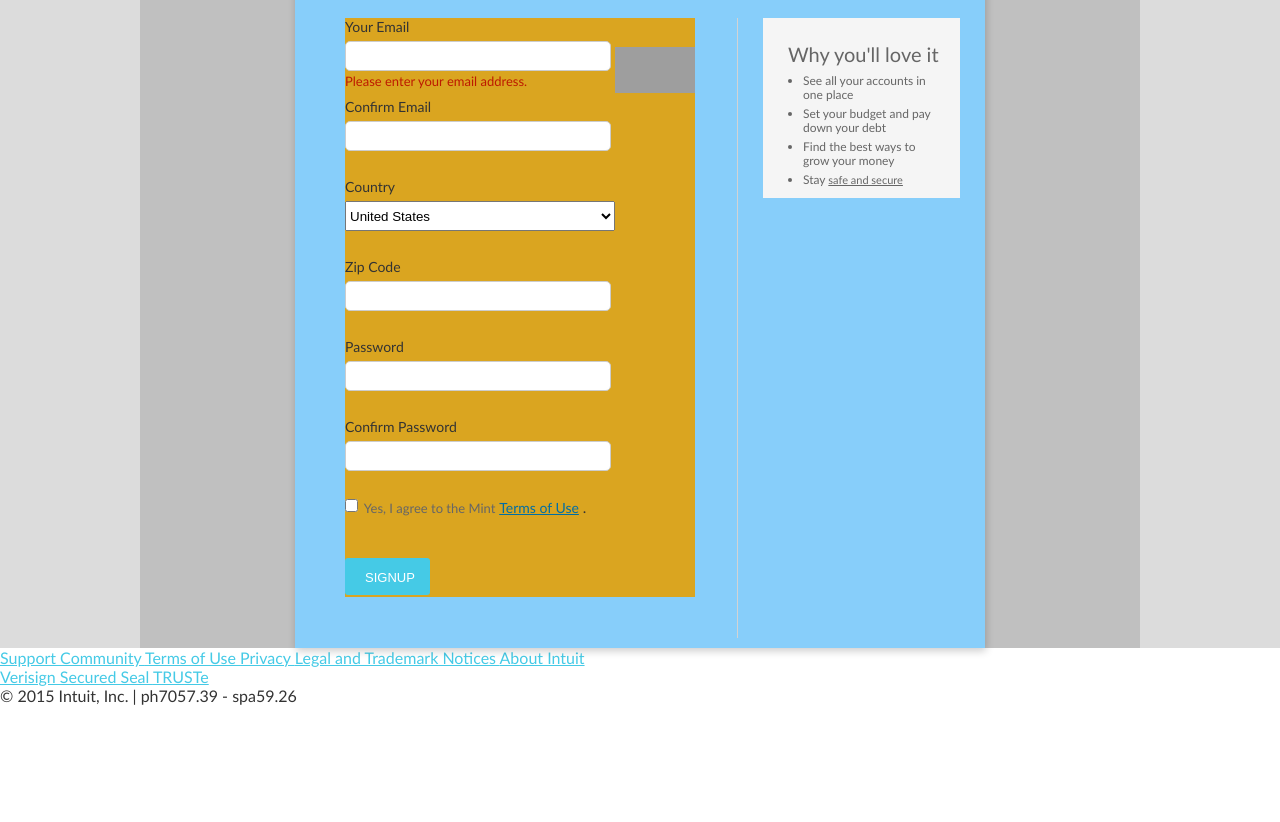
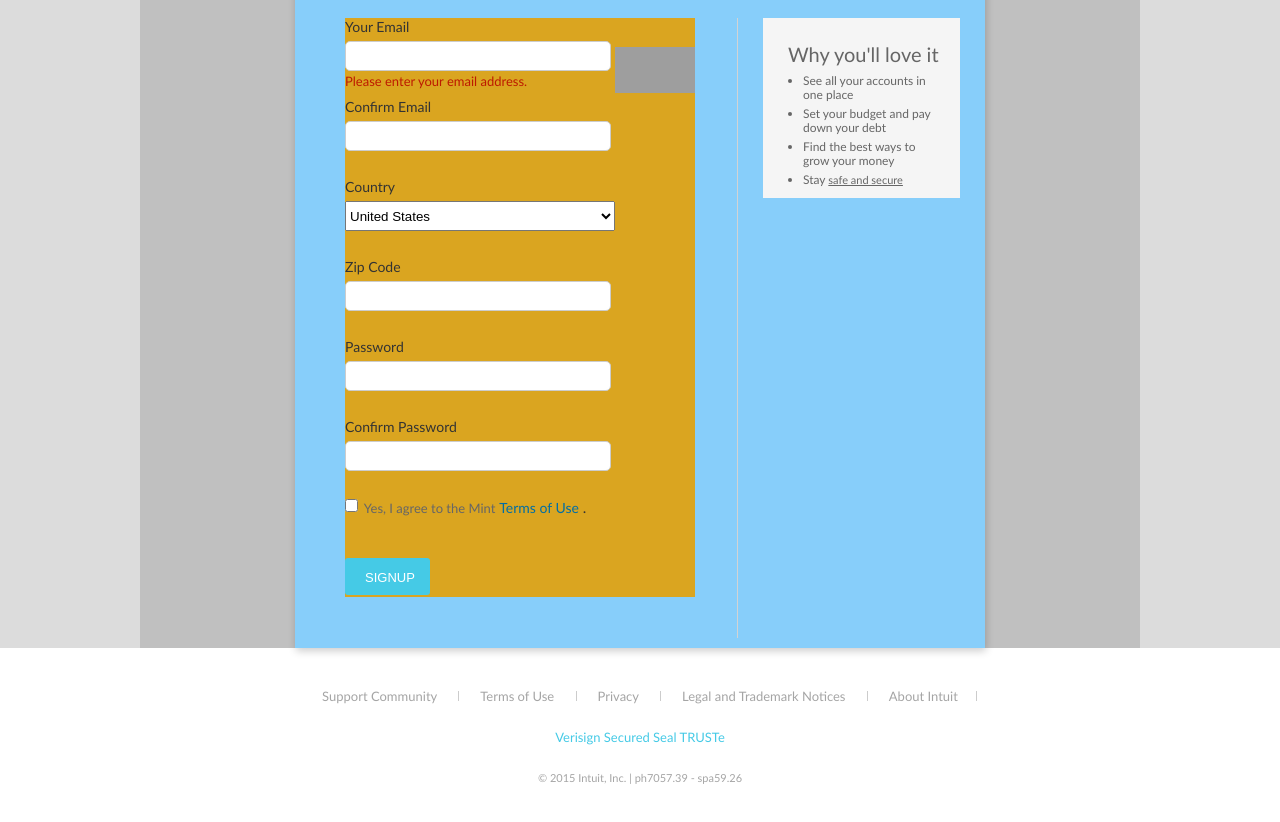
Before and after one commit to IvanVucetic/html-forms, a plain HTML site: page index.html in a window 1280 px wide. Shown: the part 212-1034 px from the top of the page. Before the commit the page ends 917 px from the top, so only its background shows below. Drawn offline with Linux system fonts and the light colour scheme; grey boxes are pictures that could not be loaded.

Commit message:
secondary links

```diff
--- a/style.css
+++ b/style.css
@@ -24,6 +24,7 @@ body {
 				  								rendered like this, except if
 				  								stated otherwise.*/
 	color: #333;
+	font-size: 13px;
 }
 
 #background-gradient {
@@ -341,10 +342,56 @@ ol li.error {
 	text-decoration: underline;
 }
 
+/*Footer part*/
+.mainFooterView {
+	background: transparent none repeat scroll 0 0;
+	position: absolute;
+	left: 0;
+	width: 100%;
+	padding: 20px 0 100px;
+	margin-top: 20px;
+	text-align: center;
+	box-sizing: border-box;
+}
+
+#body-footer {
+	width: 1000px;
+	margin: 0 auto; /*returns it to center*/
+}
+
+.secondary-links a {
+	color: #a5a5a5;
+	padding: 0px 2%;
+	position: relative;
+}
+
+.secondary-links a::after {
+	content: "";
+	position: absolute;
+	top: 50%;
+	right: 1px;
+	margin-top: -5px;
+	border-right: 1px solid #ccc;
+	height: 10px;
+	width: 1px;
+}
+
+.security-links {
+	margin: 25px 0px;
+}
+
+.copyright {
+	color: #a5a5a5;
+	font-size: 11px;
+
+}
+
+/*General part*/
 a {
 	color: #45cae6;
 	cursor: pointer;
 	height: 19px;
+	text-decoration: none;
 }
 
 ol, ul {
@@ -364,3 +411,7 @@ input {
 	font-size: 12px;
 	margin: 0;
 }
+
+p {
+	line-height: 1.4em;
+}
```
